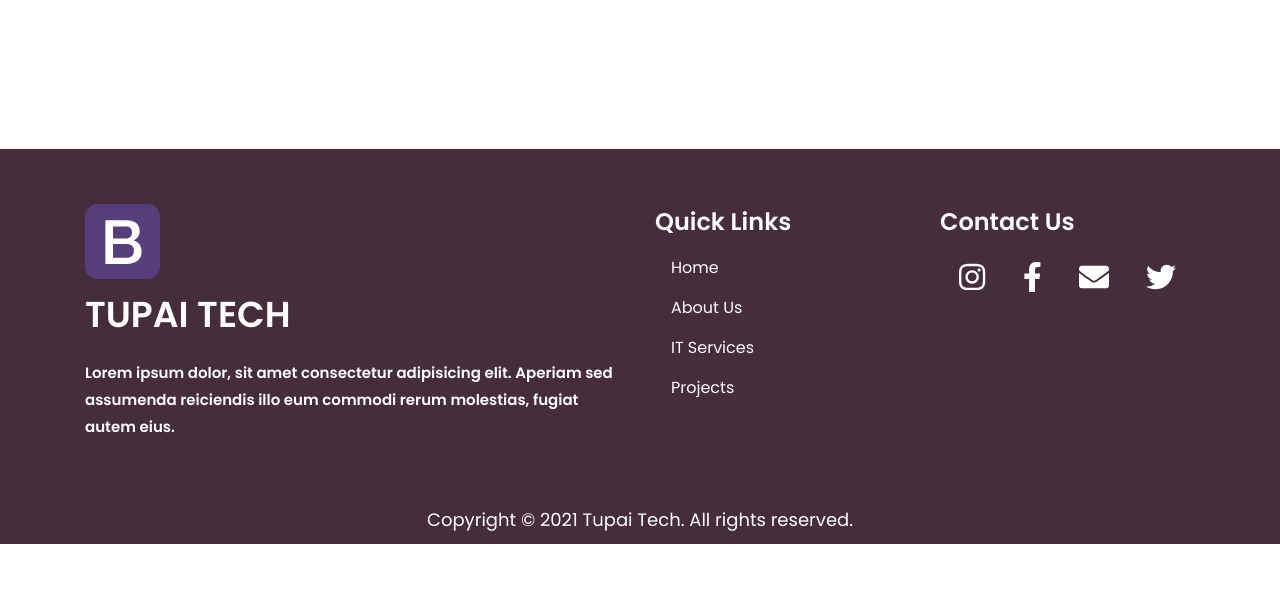
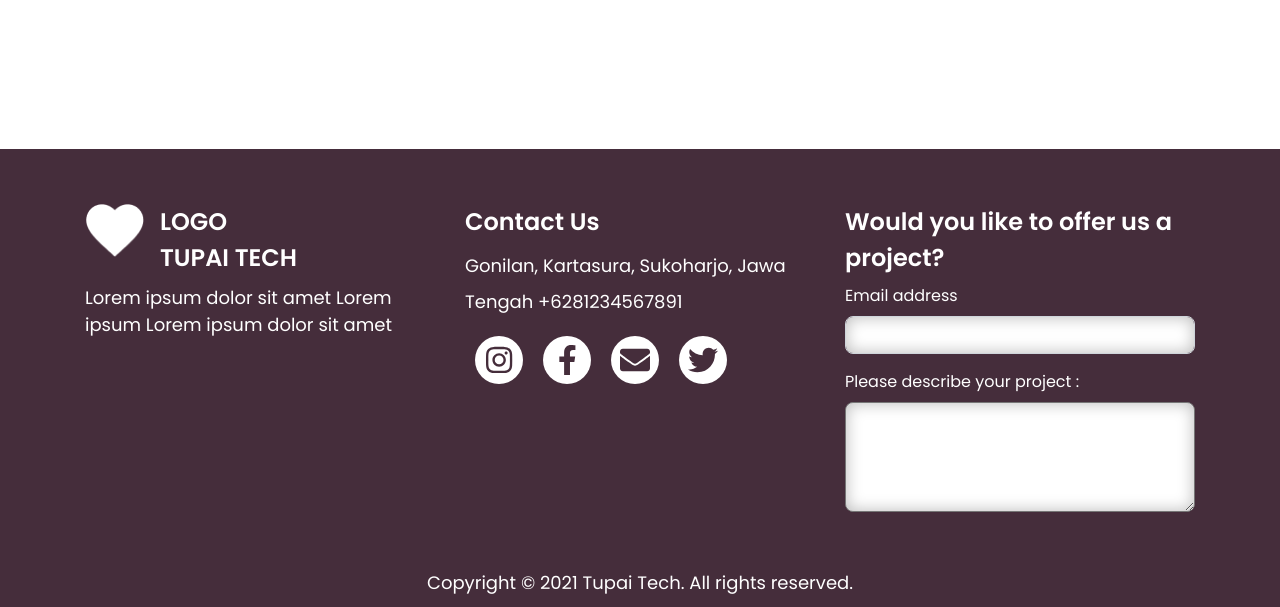
Before and after one commit to tupaimediatech/portofoliotupai, a PHP site: page /index.html in a window 1280 px wide. Shown: the part 2658-3265 px from the top of the page. Before the commit the page ends 3202 px from the top, so only its background shows below. Run offline with PHP 8.4, Linux system fonts and the light colour scheme; style sheets or scripts are compiled from the project's sources.

Commit message:
Contact section

```diff
--- a/assets/css/main.css
+++ b/assets/css/main.css
@@ -217,20 +217,22 @@ body {
 }
 
 .contactus .company .company-img {
-  width: 75px;
+  width: 58px;
+  height: 53px;
 }
 
 .contactus .company .company-title {
+  top: -15px;
   font-style: normal;
   font-weight: 600;
-  font-size: 36px;
-  line-height: 72px;
+  font-size: 24px;
+  line-height: 36px;
 }
 
 .contactus .company .company-info {
   font-style: normal;
-  font-weight: 600;
-  font-size: 15px;
+  font-weight: 400;
+  font-size: 18px;
   line-height: 27px;
 }
 
@@ -241,17 +243,36 @@ body {
   line-height: 36px;
 }
 
-.contactus .links .nav .nav-item {
-  list-style: none;
-  list-style-type: none;
+.contactus .links p {
+  font-style: normal;
+  font-weight: 400;
+  font-size: 18px;
+  line-height: 36px;
 }
 
-.contactus .links .nav .nav-item .nav-link {
-  color: #FFFFFF;
+.contactus .links ul {
+  display: -webkit-box;
+  display: -ms-flexbox;
+  display: flex;
+  padding: 0;
 }
 
-.contactus .links .nav .nav-item:hover .nav-link {
-  color: #F4682B;
+.contactus .links ul li {
+  list-style: none;
+  margin: 0 10px;
+}
+
+.contactus .links ul li a {
+  position: relative;
+  display: block;
+  width: 48px;
+  height: 48px;
+  border-radius: 50%;
+  background-color: #fff;
+  text-align: center;
+  font-size: 30px;
+  line-height: 50px;
+  color: #452d3b;
 }
 
 .contactus .social .title {
@@ -261,18 +282,18 @@ body {
   line-height: 36px;
 }
 
-.contactus .social .nav .nav-item {
-  list-style: none;
-  list-style-type: none;
-  font-size: 30px;
+.contactus .social form .form-group input {
+  border-radius: 8px !important;
+  -webkit-box-shadow: 0px 0px 15px 1px #00000040 inset;
+          box-shadow: 0px 0px 15px 1px #00000040 inset;
 }
 
-.contactus .social .nav .nav-item .nav-link {
-  color: #FFFFFF;
-}
-
-.contactus .social .nav .nav-item:hover .nav-link {
-  color: #F4682B;
+textarea {
+  width: 100% !important;
+  height: 110px !important;
+  border-radius: 8px !important;
+  -webkit-box-shadow: 0px 0px 15px 1px #00000040 inset;
+          box-shadow: 0px 0px 15px 1px #00000040 inset;
 }
 
 .footer {
--- a/assets/scss/_contactus.scss
+++ b/assets/scss/_contactus.scss
@@ -1,74 +1,85 @@
-.contactus{
+.contactus {
   padding-top: 55px;
   padding-bottom: 50px;
-    background-color: map-get($map: $colors, $key: 'two');
-    color: map-get($map: $colors, $key: 'seven');
+  background-color: map-get($map: $colors, $key: "two");
+  color: map-get($map: $colors, $key: "seven");
 
-    .company{
-        .company-img{
-            width: 75px;
+  .company {
+    .company-img {
+      width: 58px;
+      height: 53px;
     }
-        .company-title{
-            font-style: normal;
-            font-weight: 600;
-            font-size: 36px;
-            line-height: 72px;
-        }
-        .company-info{
-            font-style: normal;
-            font-weight: 600;
-            font-size: 15px;
-            line-height: 27px;
-        }
-    }
-
-    .links{
-        .title{
+    .company-title {
+      top: -15px;
       font-style: normal;
       font-weight: 600;
       font-size: 24px;
       line-height: 36px;
     }
-        .nav{
-            .nav-item{
-                list-style: none;
-                list-style-type: none;
-                .nav-link{
-                    color: map-get($map: $colors, $key: 'seven');
+    .company-info {
+      font-style: normal;
+      font-weight: 400;
+      font-size: 18px;
+      line-height: 27px;
+    }
   }
 
-                &:hover{
-                    .nav-link{
-                        color: map-get($map: $colors, $key: 'three');
+  .links {
+    .title {
+      font-style: normal;
+      font-weight: 600;
+      font-size: 24px;
+      line-height: 36px;
+    }
+    p {
+      font-style: normal;
+      font-weight: 400;
+      font-size: 18px;
+      line-height: 36px;
+    }
+    ul {
+      display: flex;
+      padding: 0;
+      li {
+        list-style: none;
+        margin: 0 10px;
+        a {
+          position: relative;
+          display: block;
+          width: 48px;
+          height: 48px;
+          border-radius: 50%;
+          background-color: #fff;
+          text-align: center;
+          font-size: 30px;
+          line-height: 50px;
+          color: #452d3b;
+        }
+      }
+    }
+  }
+
+  .social {
+    .title {
+      font-style: normal;
+      font-weight: 600;
+      font-size: 24px;
+      line-height: 36px;
+    }
+    form {
+      .form-group {
+        input {
+          border-radius: 8px !important;
+          box-shadow: 0px 0px 15px 1px #00000040 inset;
         }
       }
     }
   }
 }
 
-    .social{
-        .title{
-            font-style: normal;
-            font-weight: 600;
-            font-size: 24px;
-            line-height: 36px;
+textarea {
+  width: 100% !important;
+  height: 110px !important;
+  border-radius: 8px !important;
+  box-shadow: 0px 0px 15px 1px #00000040 inset;
 }
-        .nav{
-            .nav-item{
-                list-style: none;
-                list-style-type: none;
-
-                font-size: 30px;
-                .nav-link{
-                    color: map-get($map: $colors, $key: 'seven');
-                }
-
-                &:hover{
-                    .nav-link{
-                        color: map-get($map: $colors, $key: 'three');
-                    }
-                }
-            }
-        }
-    }
-}
--- a/index.html
+++ b/index.html
@@ -79,7 +79,7 @@
               incidunt? Saepe fugit pariatur eveniet laboriosam, nesciunt, natus labore, ea autem dolores consequatur
               quibusdam. Ducimus ullam reprehenderit alias exercitationem corporis. Quos, dolorem!</p>
             <div class="button">
-              <a href="" class="btn tp-btn">Hire Us</a>
+              <a href="#contactus" class="btn tp-btn">Hire Us</a>
             </div>
           </div>
         </div>
@@ -244,45 +244,36 @@
     <section class="contactus" id="contactus">
       <div class="container">
         <div class="row">
-          <div class="col-lg-6 company">
-            <img src="assets/img/bootstrap-solid.svg" class="img-fluid company-img" alt="">
-            <h1 class="company-title">TUPAI TECH</h1>
-            <p class="company-info">Lorem ipsum dolor, sit amet consectetur adipisicing elit. Aperiam sed assumenda
-              reiciendis illo eum commodi rerum molestias, fugiat autem eius.</p>
+          <div class="col-lg-4 company">
+            <div class="row pl-3">
+              <img src="assets/img/love-footer.png" class="company-img" alt="">
+              <h1 class="company-title pl-3">LOGO <br> TUPAI TECH</h1>
+            </div>
+            <p class="company-info">Lorem ipsum dolor sit amet Lorem ipsum Lorem ipsum dolor sit amet</p>
           </div>
-          <div class="col-lg-3 links">
-            <h1 class="title">Quick Links</h1>
-            <ul class="nav flex-column">
-              <li class="nav-item">
-                <a class="nav-link active" href="#">Home</a>
-              </li>
-              <li class="nav-item">
-                <a class="nav-link" href="#">About Us</a>
-              </li>
-              <li class="nav-item">
-                <a class="nav-link" href="#">IT Services</a>
-              </li>
-              <li class="nav-item">
-                <a class="nav-link" href="#">Projects</a>
-              </li>
+          <div class="col-lg-4 links">
+            <h1 class="title">Contact Us</h1>
+            <p>Gonilan, Kartasura, Sukoharjo, Jawa Tengah
+              +6281234567891</p>
+            <ul>
+              <li><a href=""><i class="fab fa-instagram"></i></a></li>
+              <li><a href=""><i class="fab fa-facebook-f"></i></a></li>
+              <li><a href=""><i class="fas fa-envelope"></i></a></li>
+              <li><a href=""><i class="fab fa-twitter"></i></a></li>
             </ul>
           </div>
-          <div class="col-lg-3 social">
-            <h1 class="title">Contact Us</h1>
-            <ul class="nav justify-content-around">
-              <li class="nav-item">
-                <a class="nav-link active" href="#"><i class="fab fa-instagram"></i></a>
-              </li>
-              <li class="nav-item">
-                <a class="nav-link" href="#"><i class="fab fa-facebook-f"></i></a>
-              </li>
-              <li class="nav-item">
-                <a class="nav-link" href="#"><i class="fas fa-envelope"></i></a>
-              </li>
-              <li class="nav-item">
-                <a class="nav-link" href=""><i class="fab fa-twitter"></i></a>
-              </li>
-            </ul>
+          <div class="col-lg-4 social">
+            <h1 class="title">Would you like to offer us a project?</h1>
+            <form action="" method="post">
+              <div class="form-group">
+                <label for="yourEmail">Email address</label>
+                <input type="email" class="form-control" id="yourEmail">
+              </div>
+              <div class="form_group">
+                <label for="description">Please describe your project :</label>
+                <textarea name="description" id="descriptiom"></textarea>
+              </div>
+            </form>
           </div>
         </div>
       </div>
```
Also changed, not shown: assets/img/love-footer.png (added), 1 other file. Lines whose indentation alone changed are shown as unchanged.
